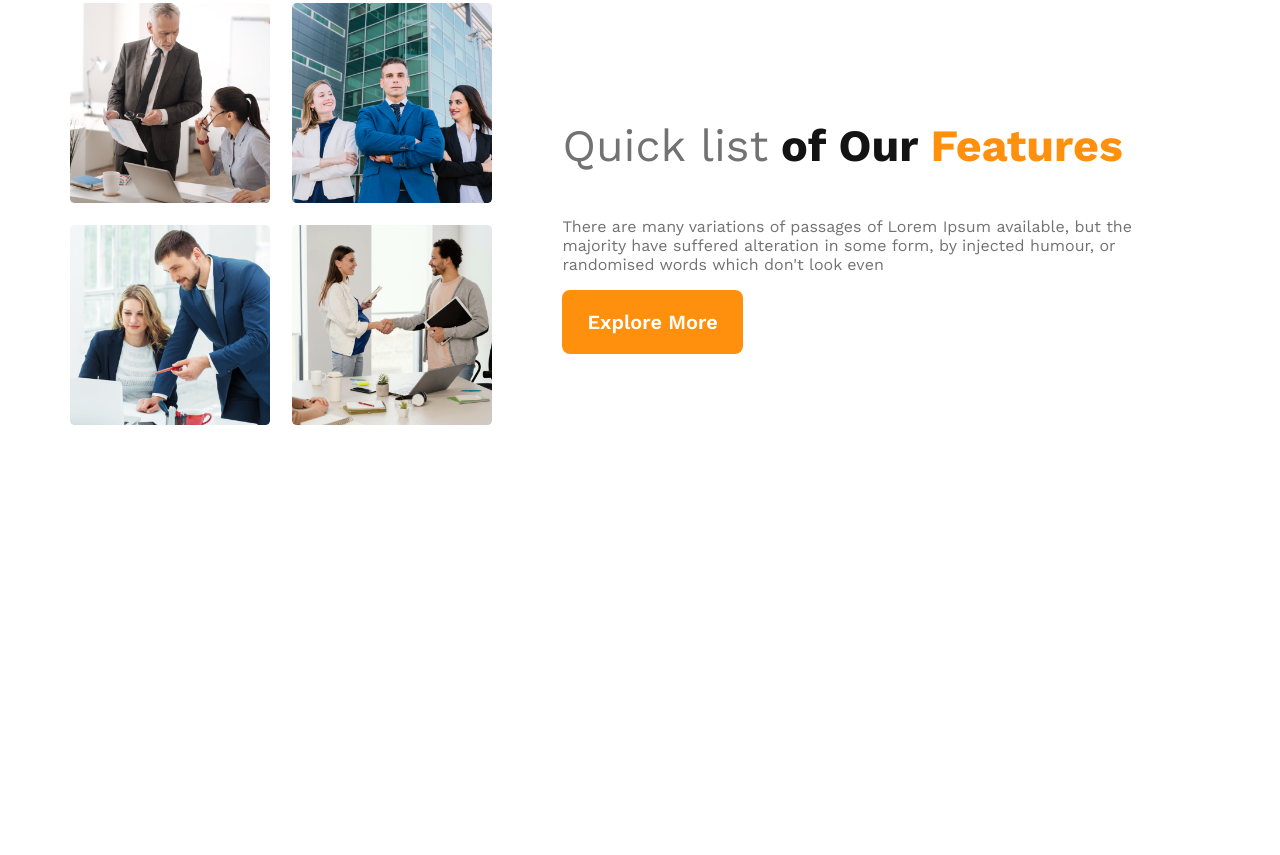
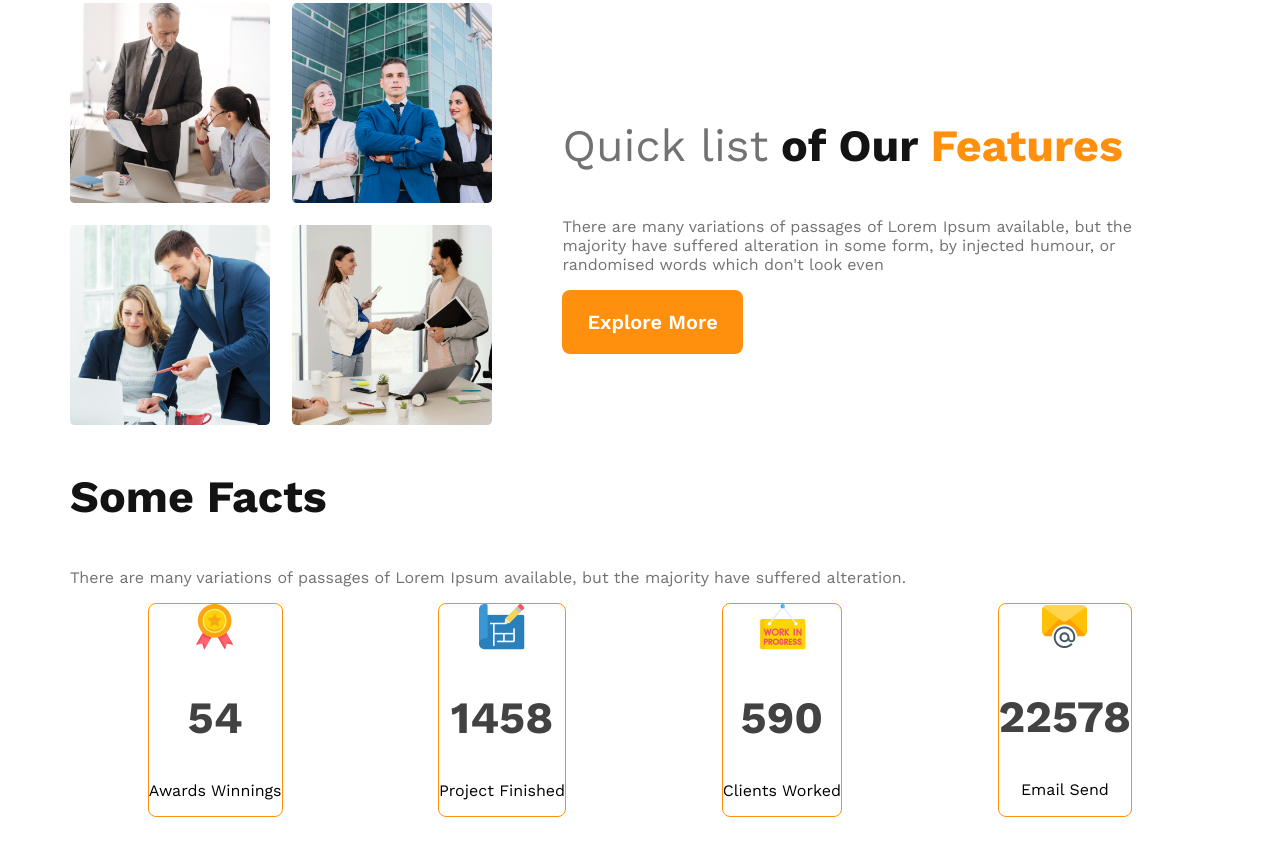
Before and after one commit to ruhulamin112/g3-architects-resources, a plain HTML site: page index.html in a window 1280 px wide. Shown: the part 1079-1934 px from the top of the page. Before the commit the page ends 1574 px from the top, so only its background shows below. Drawn offline with nearby package versions, Linux system fonts and the light colour scheme.

Commit message:
facts start add

```diff
--- a/css/style.css
+++ b/css/style.css
@@ -27,6 +27,12 @@
     color: #727272;
   }
 
+  .section-title{
+color: #131313;
+font-size: 2.8rem;
+font-weight: 700;
+
+  }
   *{
     font-family: 'Work Sans', sans-serif;
   }
@@ -67,13 +73,7 @@ nav li a{
     text-decoration: none;
 }
 
-.nav-title{
-color: #131313;
 
-font-size: 2.8rem;
-font-weight: 700;
-
-}
 
 /* ************************************
 banner style
@@ -165,7 +165,32 @@ font-weight: 700;
                     tems style end hear
          *******************************************************/
 
+        /* fects section start hear */
 
+
+        .facts-card-container{
+            display: flex;
+            justify-content: space-around;
+        }
+        .facts-card-container .card{
+            border-radius: 8px;
+            border: 1px solid #FF900E;
+            text-align: center;
+
+
+        }
+
+        .facts-card-container .card-stats{
+            font-size: 2.8rem;
+            color: #424242;
+
+        }
+
+
+
+
+
+        /* fects section end hear */
 
 
 
--- a/index.html
+++ b/index.html
@@ -11,7 +11,7 @@
     <header>
 
         <nav>
-            <h3 class="nav-title">G3 Architects</h3>
+            <h3 class="section-title">G3 Architects</h3>
             <ul>
                 <li><a href="">Home</a></li>
                 <li><a href="">About</a></li>
@@ -57,6 +57,57 @@
              <button class="btn-primary">Explore More</button>
             </div>
         </section>
+
+        <!-- features section start hear -->
+
+        <section class="features">
+
+        </section>
+
+
+
+
+
+
+
+
+
+
+
+        <!-- features section end hear -->
+
+
+       <!-- facts section start hear -->
+
+       <section class="facts">
+        <h3 class="section-title">Some Facts</h3>
+        <p class="text-light-gray">There are many variations of passages of Lorem Ipsum available, but the majority have suffered alteration.</p>
+       </section>
+
+       <div class="facts-card-container">
+        <div class="card">
+            <img src="images/icons/ribon.png" alt="">
+            <h2 class="card-stats">54</h2>
+            <p class="card-title">Awards Winnings</p>
+        </div>
+        <div class="card">
+            <img src="images/icons/projects.png" alt="">
+            <h2 class="card-stats">1458</h2>
+            <p class="card-title">Project Finished</p>
+        </div>
+        <div class="card">
+            <img src="images/icons/customers.png" alt="">
+            <h2 class="card-stats">590</h2>
+            <p class="card-title">Clients Worked</p>
+        </div>
+        <div class="card">
+            <img src="images/icons/email.png" alt="">
+            <h2 class="card-stats">22578</h2>
+            <p class="card-title">Email Send</p>
+        </div>
+       </div>
+
+       <!-- facts section end hear -->
     </main>
 
 
```
